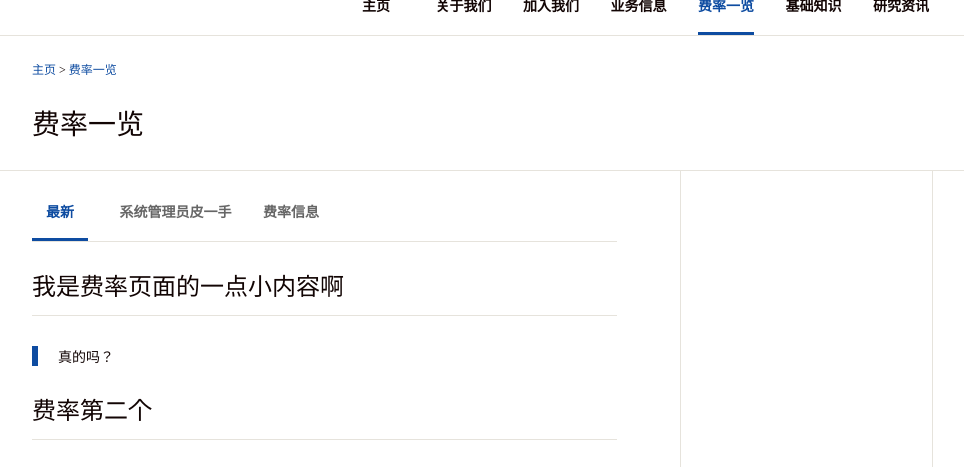
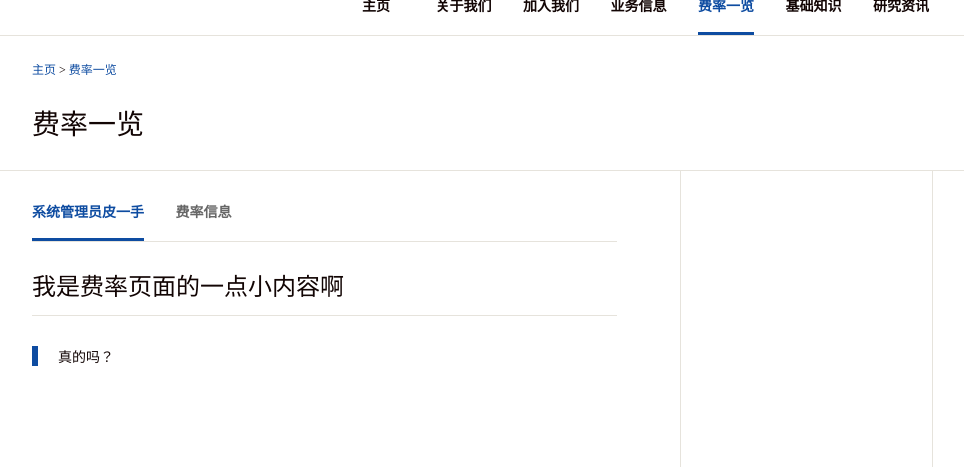
Before and after one commit to a972667237/future2, a Django app: page /fee in a window 1280 px wide. Shown: the part 78-545 px from the top of the page, without its empty margins (158-1122 px from the left). Run offline with Django 3.2, Linux system fonts and the light colour scheme; data comes from the database, SQL or seed files in the repository; parts of the project's set-up code (start-up, migrations or seed data) failed here and were passed over; some web fonts are replaced.

Commit message:
delete the newest

```diff
--- a/index/views.py
+++ b/index/views.py
@@ -79,7 +79,7 @@ def introduce(requests):
     bannertop = Page_content.objects.get(position=5)
     fr = Friend_link.objects.filter(isShow=True)
     pageinfo = 4
-    keyword = int(requests.GET.get('keyword', 0))
+    keyword = int(requests.GET.get('keyword', 1))
     hot_key = Introduce_Keyword.objects.all()
     if keyword == 0:
         intro = Introduce_content.objects.all()
@@ -154,7 +154,7 @@ def fee(requests):
     bannertop = Page_content.objects.get(position=5)
     pageinfo = 7
     fr = Friend_link.objects.filter(isShow=True)
-    keyword = int(requests.GET.get('keyword', 0))
+    keyword = int(requests.GET.get('keyword', 1))
     hot_key = Fee_Keyword.objects.all()
     if keyword == 0:
         intro = Fee_content.objects.all()
--- a/templates/index2/info.html
+++ b/templates/index2/info.html
@@ -24,11 +24,6 @@
             <nav>
             {% if pageinfo == 4 %}
                 <ul>
-                    {% if keyword == 0 %}
-                    <li class="active"><a href="/introduce?keyword=0">最新</a></li>
-                    {% else %}
-                    <li><a href="/introduce?keyword=0">最新</a></li>
-                    {% endif %}
                     {% for kw in hot_key %}
                         {% if kw.id == keyword %}
                         <li class="active"><a href="/introduce?keyword={{ kw.id }}">{{ kw.name }}</a></li>
@@ -39,11 +34,6 @@
                 </ul>
             {% else %}
                 <ul>
-                    {% if keyword == 0 %}
-                    <li class="active"><a href="/fee?keyword=0">最新</a></li>
-                    {% else %}
-                    <li><a href="/fee?keyword=0">最新</a></li>
-                    {% endif %}
                     {% for kw in hot_key %}
                         {% if kw.id == keyword %}
                         <li class="active"><a href="/fee?keyword={{ kw.id }}">{{ kw.name }}</a></li>
```
